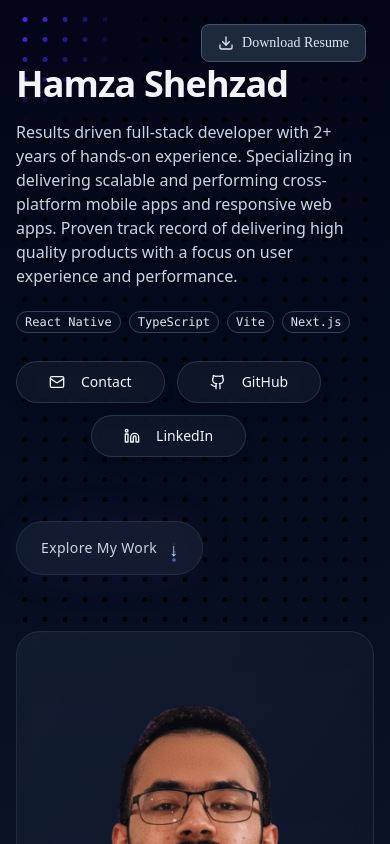
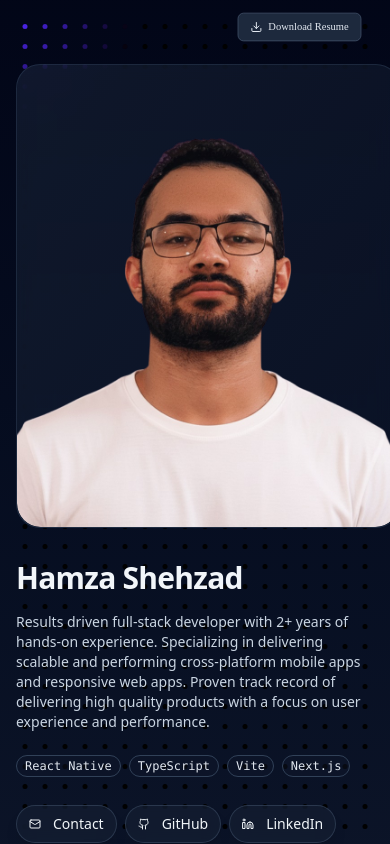
Before and after one commit to h4mzashehzad/h4a-portfolio, a React (Vite) app: page / in a window 390 px wide. Shown: the top 844 px of the page. Built offline with nearby package versions, Linux system fonts and the light colour scheme.

Commit message:
Made site responsive for mobile.

```diff
--- a/package.json
+++ b/package.json
@@ -4,7 +4,7 @@
   "version": "0.0.0",
   "type": "module",
   "scripts": {
-    "dev": "vite",
+    "dev": "vite --host",
     "build": "tsc -b && vite build",
     "lint": "eslint .",
     "preview": "vite preview"
--- a/src/components/Footer.tsx
+++ b/src/components/Footer.tsx
@@ -27,7 +27,7 @@ export default function Footer() {
           aria-label="Email Hamza at hi@h4a.dev"
           initial={{ opacity: 0, y: 10 }}
           whileInView={{ opacity: 1, y: 0 }}
-          viewport={{ once: true, margin: '0px 0px -20% 0px' }}
+          viewport={{ once: true, margin: '0px 0px -10% 0px' }}
           transition={{ duration: 0.6, delay: 0.05, ease: [0.22, 1, 0.36, 1] }}
           className="mt-6 inline-block bg-gradient-to-br from-cyan-300 via-blue-300 to-fuchsia-300 bg-clip-text text-transparent text-5xl sm:text-6xl md:text-7xl lg:text-8xl font-extrabold tracking-tight underline decoration-white/10 underline-offset-[10px] hover:decoration-white focus:outline-none focus-visible:ring-2 focus-visible:ring-cyan-500/60 cursor-pointer"
         >
--- a/src/components/Hero.tsx
+++ b/src/components/Hero.tsx
@@ -26,12 +26,14 @@ export default function Hero() {
     <section className="relative isolate overflow-hidden bg-gradient-to-b from-slate-950 to-slate-900">
       {/* Download Resume Button - Top Right */}
       <motion.div
-        className="absolute top-6 right-6 z-20"
+        className="absolute top-2 right-2 sm:top-4 sm:right-4 lg:top-6 lg:right-6 z-20"
         initial={{ opacity: 0, y: -20 }}
         animate={{ opacity: 1, y: 0 }}
         transition={{ delay: 0.5, duration: 0.6 }}
       >
-        <DownloadResumeButton />
+        <div className="scale-75 sm:scale-90 lg:scale-100">
+          <DownloadResumeButton />
+        </div>
       </motion.div>
 
       {/* DotGrid Background */}
@@ -49,10 +51,10 @@ export default function Hero() {
         />
       </div>
 
-      <div className="container mx-auto px-4 relative z-10">
-        <div className="grid min-h-screen grid-cols-1 lg:grid-cols-2 gap-8 items-center py-16">
+      <div className="container mx-auto px-4 sm:px-6 relative z-10">
+        <div className="grid min-h-screen grid-cols-1 lg:grid-cols-2 gap-8 lg:gap-12 items-center py-16 sm:py-20 lg:py-16 pb-20 sm:pb-24 lg:pb-16">
           <motion.div
-            className="flex flex-col items-start justify-center"
+            className="flex flex-col items-start justify-center order-2 lg:order-1"
             variants={staggerContainer}
             initial="hidden"
             animate="visible"
@@ -60,18 +62,18 @@ export default function Hero() {
 
           <motion.h1
             variants={fadeInUp}
-            className="text-pretty text-4xl font-semibold tracking-tight text-slate-100 sm:text-5xl"
+            className="text-pretty text-3xl sm:text-4xl lg:text-5xl font-semibold tracking-tight text-slate-100 text-center lg:text-left"
           >
             Hamza Shehzad
           </motion.h1>
-          <motion.p variants={fadeInUp} className="mt-4 max-w-2xl text-slate-300">
+          <motion.p variants={fadeInUp} className="mt-4 max-w-2xl text-slate-300 text-left text-sm sm:text-base">
             Results driven full‑stack developer with 2+ years of hands-on experience.
             Specializing in delivering scalable and performing cross-platform mobile apps and
             responsive web apps. Proven track record of delivering high quality products
             with a focus on user experience and performance.
           </motion.p>
 
-          <motion.div variants={staggerContainer} className="mt-5 flex flex-wrap items-center gap-2">
+          <motion.div variants={staggerContainer} className="mt-5 flex flex-wrap items-center justify-center lg:justify-start gap-2">
             <motion.div variants={itemFade}>
               <Badge variant="mono">React Native</Badge>
             </motion.div>
@@ -87,30 +89,30 @@ export default function Hero() {
           </motion.div>
 
           <motion.div variants={fadeInUp} className="mt-7 flex flex-col items-center gap-3">
-            <div className="flex flex-wrap gap-3">
-              <Button onClick={() => (window.location.href = 'mailto:h4mzashehzad@gmail.com')}>
-                <Mail className="mr-2 h-4 w-4" />
+            <div className="flex justify-center items-center gap-2 sm:gap-3 sm:flex-wrap">
+              <Button onClick={() => (window.location.href = 'mailto:h4mzashehzad@gmail.com')} className="px-3 py-2 text-sm sm:px-4 sm:py-2 sm:text-base">
+                <Mail className="mr-1 h-3 w-3 sm:mr-2 sm:h-4 sm:w-4" />
                 Contact
               </Button>
               <a href="https://github.com/h4mzashehzad" target="_blank" rel="noreferrer" className="cursor-pointer">
-                <Button>
-                  <Github className="mr-2 h-4 w-4" />
+                <Button className="px-3 py-2 text-sm sm:px-4 sm:py-2 sm:text-base">
+                  <Github className="mr-1 h-3 w-3 sm:mr-2 sm:h-4 sm:w-4" />
                   GitHub
                 </Button>
               </a>
+              <a href="https://www.linkedin.com/in/hamzashehzadpk" target="_blank" rel="noreferrer" className="cursor-pointer">
+                <Button className="px-3 py-2 text-sm sm:px-4 sm:py-2 sm:text-base">
+                  <Linkedin className="mr-1 h-3 w-3 sm:mr-2 sm:h-4 sm:w-4" />
+                  LinkedIn
+                </Button>
+              </a>
             </div>
-            <a href="https://www.linkedin.com/in/hamzashehzadpk" target="_blank" rel="noreferrer" className="cursor-pointer">
-              <Button>
-                <Linkedin className="mr-2 h-4 w-4" />
-                LinkedIn
-              </Button>
-            </a>
           </motion.div>
 
           {/* Enhanced Scroll indicator */}
             <motion.div
               variants={fadeInUp}
-              className="mt-16 flex flex-col items-center space-y-4"
+              className="mt-8 sm:mt-12 lg:mt-16 flex flex-col items-center space-y-4"
             >
               <motion.div
                 className="group cursor-pointer select-none"
@@ -181,18 +183,20 @@ export default function Hero() {
 
           {/* Profile Card Column */}
           <motion.div
-            className="flex justify-center lg:justify-end"
+            className="flex justify-center lg:justify-end order-1 lg:order-2"
             variants={staggerContainer}
             initial="hidden"
             animate="visible"
           >
-            <ProfileCard />
+            <div className="w-full max-w-sm sm:max-w-md lg:max-w-none">
+              <ProfileCard />
+            </div>
           </motion.div>
         </div>
 
         {/* Technology Logo Loop - positioned at bottom of hero */}
         <motion.div
-          className="absolute bottom-8 left-0 right-0 px-4"
+          className="absolute bottom-2 sm:bottom-4 lg:bottom-8 left-0 right-0 px-4"
           variants={fadeInUp}
           initial="hidden"
           animate="visible"
--- a/src/components/ProjectModal.tsx
+++ b/src/components/ProjectModal.tsx
@@ -86,7 +86,8 @@ export function ProjectModal({
                     {images.map((image, index) => (
                       <div
                         key={index}
-                        className="relative overflow-hidden rounded-lg bg-slate-800/30 border border-slate-700/30 group"
+                        className="relative overflow-hidden rounded-lg bg-slate-800/30 border border-slate-700/30 group cursor-pointer"
+                        onClick={() => setSelectedImage(image)}
                       >
                         <img
                           src={image}
@@ -94,13 +95,10 @@ export function ProjectModal({
                           className="w-full h-full object-cover"
                         />
 
-                        {/* Preview button */}
-                        <button
-                          onClick={() => setSelectedImage(image)}
-                          className="absolute bottom-2 right-2 p-2 bg-black/60 hover:bg-black/80 rounded-full transition-colors duration-200 opacity-0 group-hover:opacity-100 cursor-pointer"
-                        >
+                        {/* Preview button - visible on mobile, hover on desktop */}
+                        <div className="absolute bottom-2 right-2 p-2 bg-black/60 rounded-full transition-all duration-200 md:opacity-0 md:group-hover:opacity-100">
                           <Eye className="w-4 h-4 text-white" />
-                        </button>
+                        </div>
                       </div>
                     ))}
                   </div>
--- a/src/components/cards/ProjectCard.tsx
+++ b/src/components/cards/ProjectCard.tsx
@@ -2,6 +2,7 @@ import { motion } from 'framer-motion'
 import { Badge } from '../ui/Badge'
 import { hoverLift, itemFade } from '../../lib/animations'
 import { useProjectModal } from '../../contexts/ProjectModalContext'
+import { Eye } from 'lucide-react'
 
 export interface ProjectCardProps {
   title: string
@@ -39,6 +40,10 @@ export function ProjectCard({
       variants={itemFade}
       onClick={handleClick}
     >
+      {/* Click indicator for mobile */}
+      <div className="absolute top-3 right-3 z-10 p-2 bg-black/60 rounded-full transition-all duration-200 md:opacity-0 md:group-hover:opacity-100">
+        <Eye className="w-4 h-4 text-white" />
+      </div>
       {/* Image Section */}
       {image && (
         <div className="relative h-85 w-full overflow-hidden">
```
